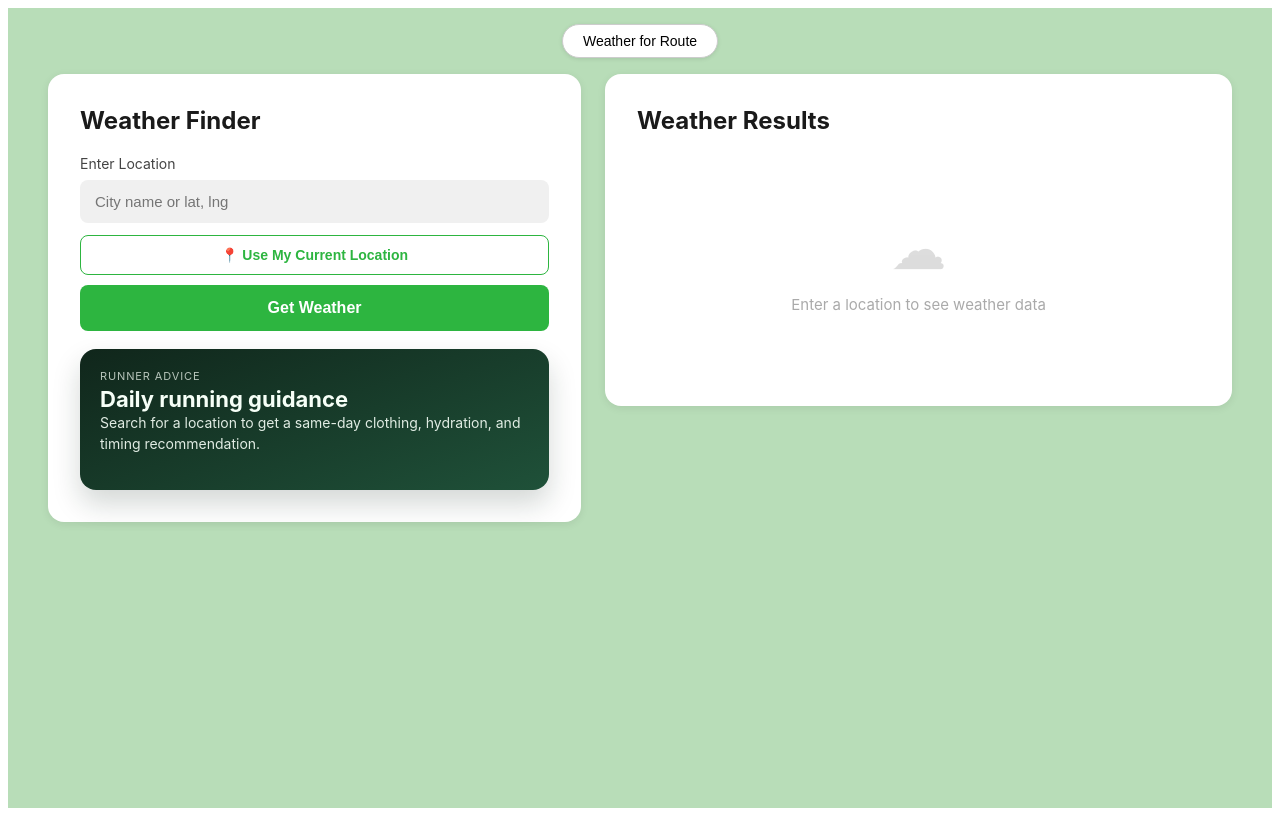
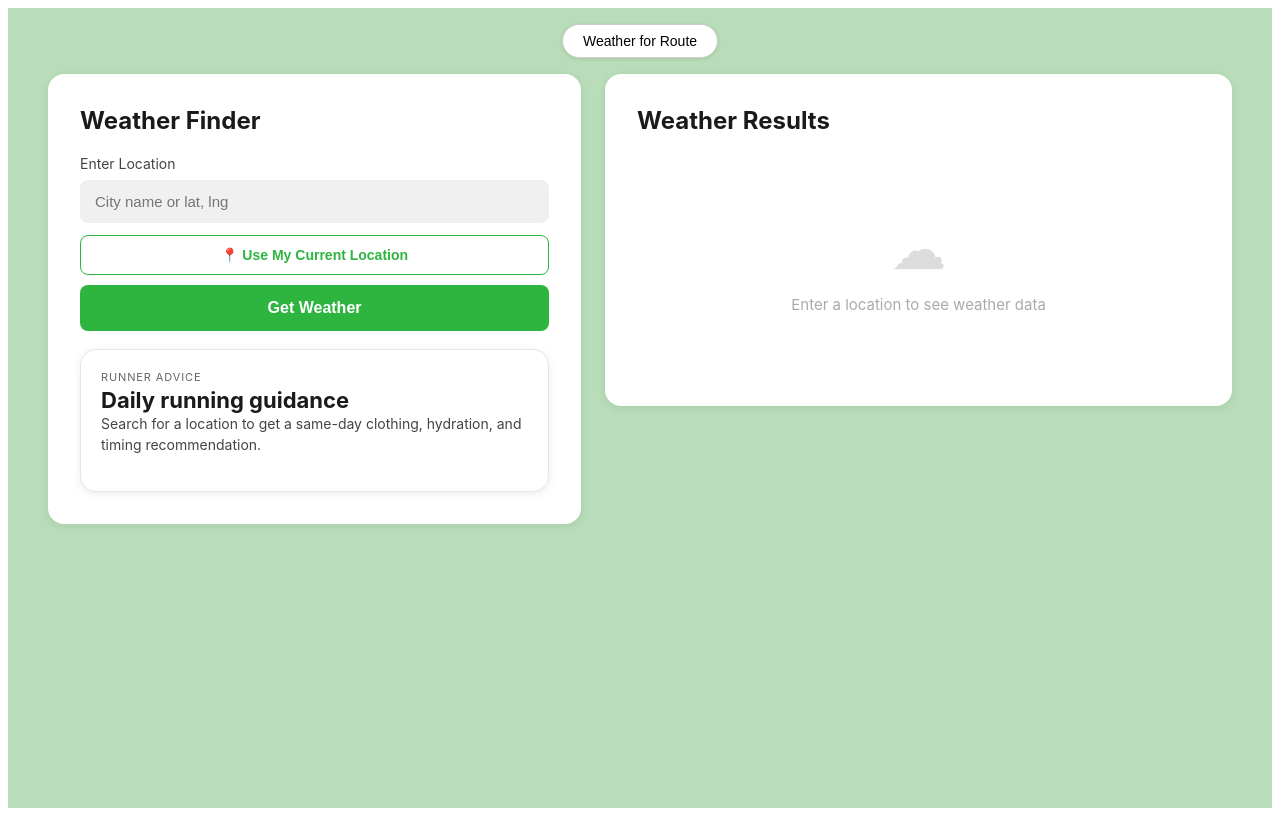
Before and after one commit to BenMaltby/GUI-WeatherAppRunners, a React (Vite) app: page / in a window 1280 px wide. Built offline with nearby package versions, Linux system fonts and the light colour scheme.

Commit message:
Altered runner advice colouring to better match theme of app.

```diff
--- a/src/pages/weatherPage.css
+++ b/src/pages/weatherPage.css
@@ -215,9 +215,10 @@
   margin-top: 18px;
   padding: 20px;
   border-radius: 16px;
-  background: linear-gradient(160deg, #10261b 0%, #1f5139 100%);
-  color: #f6fff7;
-  box-shadow: 0 14px 28px rgba(16, 38, 27, 0.18);
+  background: #ffffff;
+  color: #1a1a1a;
+  border: 1px solid #e6e6e6;
+  box-shadow: 0 2px 8px rgba(0,0,0,0.08);
 }
 
 .runner-advice-header {
@@ -233,13 +234,14 @@
   font-size: 11px;
   letter-spacing: 0.08em;
   text-transform: uppercase;
-  color: rgba(246, 255, 247, 0.72);
+  color: #666;
 }
 
 .runner-advice-card h3 {
   margin: 0;
   font-size: 22px;
   line-height: 1.15;
+  color: #1a1a1a;
 }
 
 .runner-advice-badge {
@@ -251,25 +253,28 @@
 }
 
 .runner-advice-badge.tone-good {
-  background: #d9f99d;
-  color: #365314;
+  background: #eef8ef;
+  color: #247a31;
+  border: 1px solid #cae8ce;
 }
 
 .runner-advice-badge.tone-mixed {
-  background: #fef08a;
-  color: #854d0e;
+  background: #fff7df;
+  color: #8a6200;
+  border: 1px solid #f0dfab;
 }
 
 .runner-advice-badge.tone-caution {
-  background: #fecaca;
-  color: #991b1b;
+  background: #fff0f0;
+  color: #b23737;
+  border: 1px solid #efc7c7;
 }
 
 .runner-advice-summary {
   margin: 0 0 16px;
   font-size: 14px;
   line-height: 1.5;
-  color: rgba(246, 255, 247, 0.9);
+  color: #444;
 }
 
 .runner-advice-grid {
@@ -280,20 +285,20 @@
 .runner-advice-section {
   padding: 14px;
   border-radius: 12px;
-  background: rgba(255, 255, 255, 0.08);
-  border: 1px solid rgba(255, 255, 255, 0.1);
+  background: #f7f8fa;
+  border: 1px solid #ececec;
 }
 
 .runner-advice-section p {
   margin: 0;
   font-size: 13px;
   line-height: 1.5;
-  color: rgba(246, 255, 247, 0.92);
+  color: #333;
 }
 
 .runner-advice-highlight {
-  background: rgba(194, 255, 214, 0.14);
-  border-color: rgba(194, 255, 214, 0.24);
+  background: #f2faf3;
+  border-color: #d7ebda;
 }
 
 .runner-advice-label {
@@ -303,7 +308,7 @@
   font-weight: 700;
   letter-spacing: 0.08em;
   text-transform: uppercase;
-  color: #b8f7c6;
+  color: #2b6a34;
 }
 
 /* ── Right Results Panel ── */
```
